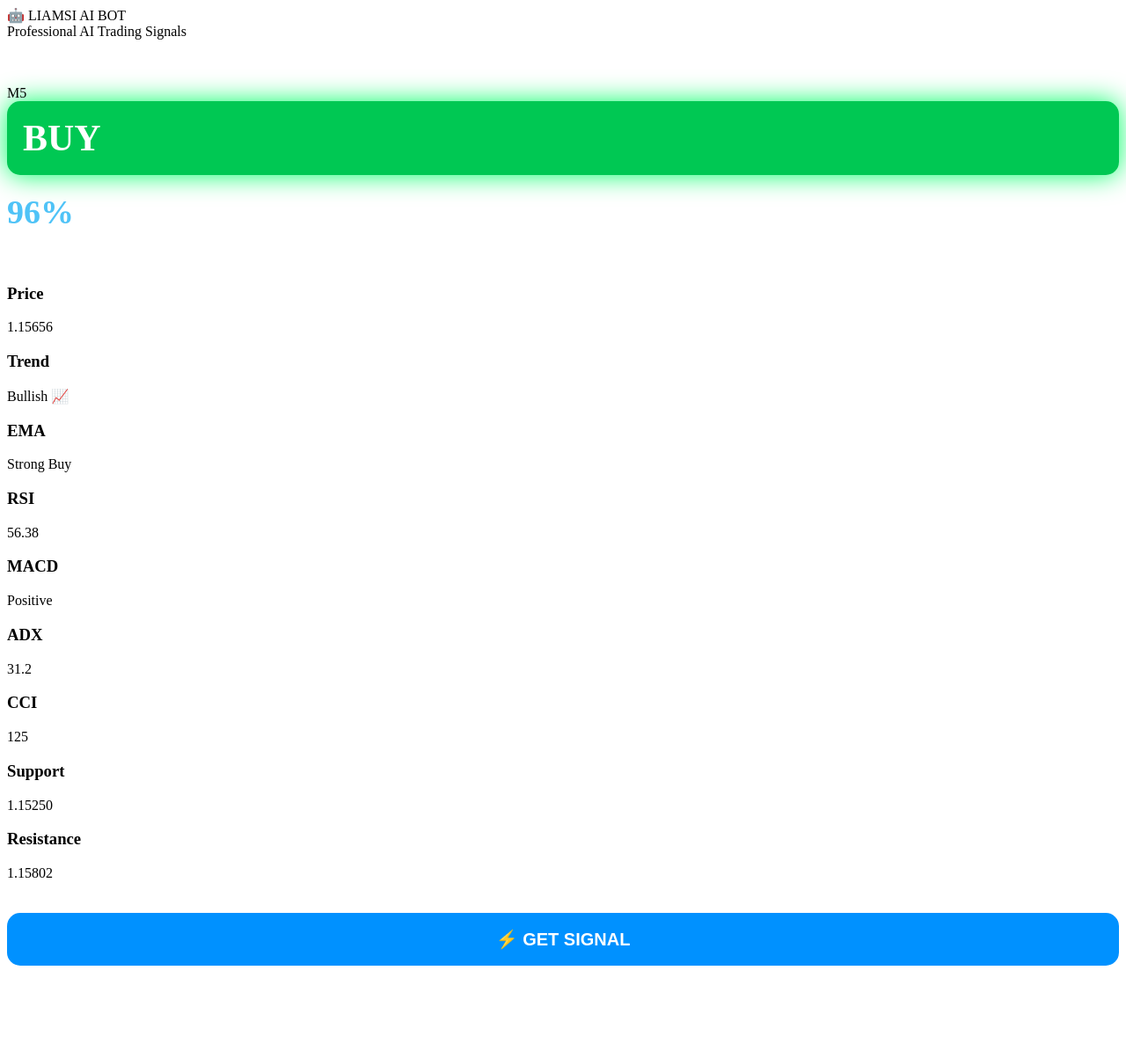
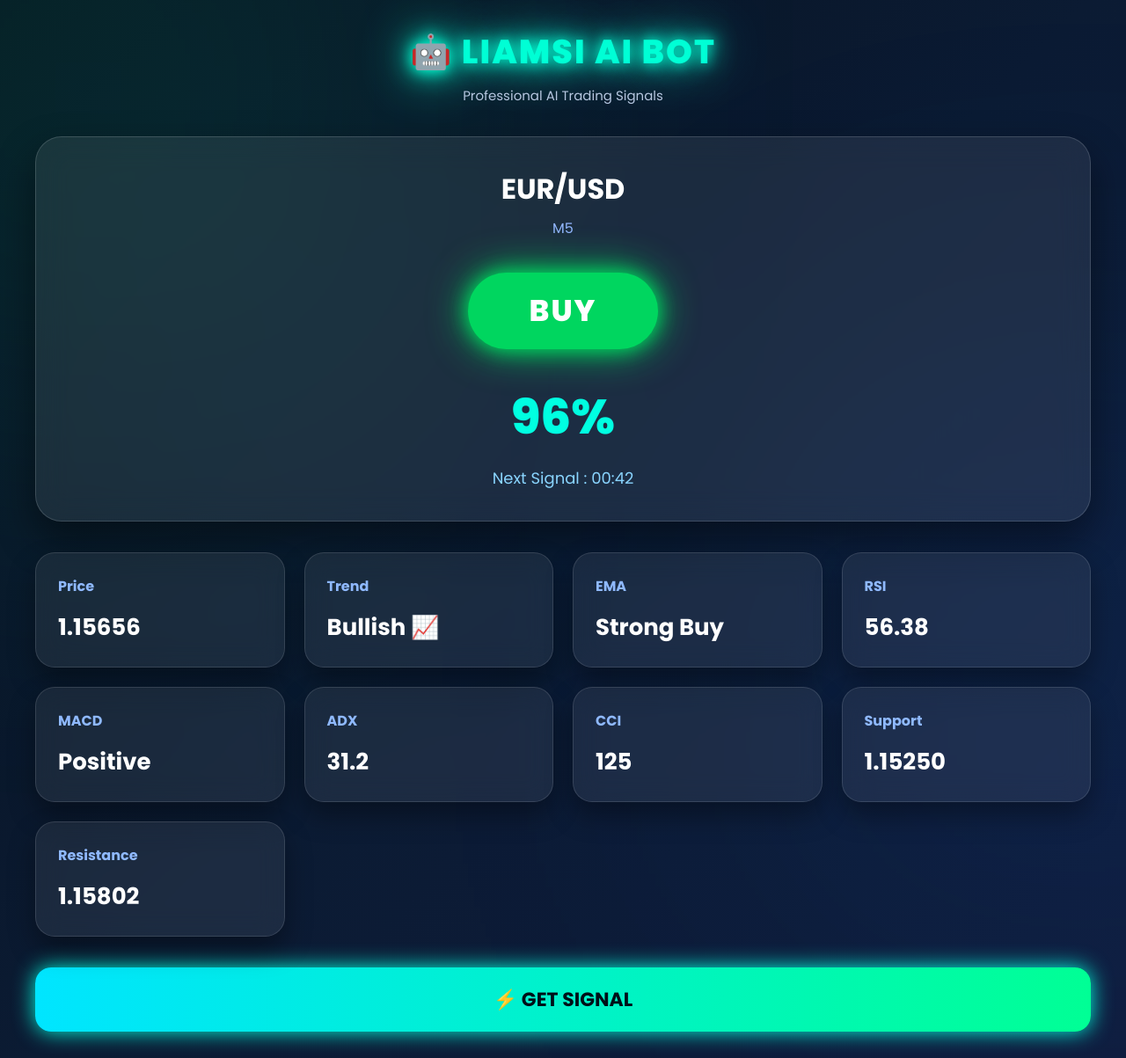
Before and after one commit to ismailelomrani22-ops/telegram-bot, a Flask app: page / in a window 1280 px wide. Shown: the whole page at 88% size. Before the commit the page ends 1098 px from the top, so only its background shows below. Run offline with Flask 3, Linux system fonts and the light colour scheme.

Commit message:
Update style.css

```diff
--- a/static/style.css
+++ b/static/style.css
@@ -1,103 +1,407 @@
-.signal-card{
-    background:#101828;
-    border:1px solid #23314d;
-    border-radius:20px;
-    padding:25px;
-    margin-top:20px;
-    text-align:center;
-    box-shadow:0 0 35px rgba(0,170,255,.25);
+/* ===========================
+   LIAMSI AI BOT
+   Premium Dark UI
+=========================== */
+
+@import url('https://fonts.googleapis.com/css2?family=Poppins:wght@300;400;600;700;800&display=swap');
+
+*{
+margin:0;
+padding:0;
+box-sizing:border-box;
+font-family:'Poppins',sans-serif;
 }
 
-.signal-title{
-    color:#8fa6c9;
-    font-size:15px;
-    letter-spacing:2px;
-    margin-bottom:10px;
+body{
+
+background:
+linear-gradient(135deg,#07111d,#0b1b33,#101c3d);
+
+min-height:100vh;
+
+color:white;
+
+display:flex;
+justify-content:center;
+align-items:center;
+
+padding:30px;
+
+overflow-x:hidden;
+
+}
+
+body::before{
+
+content:"";
+
+position:fixed;
+
+width:700px;
+height:700px;
+
+background:#00ffb7;
+
+filter:blur(220px);
+
+opacity:.12;
+
+top:-250px;
+left:-250px;
+
+z-index:-1;
+
+}
+
+body::after{
+
+content:"";
+
+position:fixed;
+
+width:600px;
+height:600px;
+
+background:#0084ff;
+
+filter:blur(220px);
+
+opacity:.10;
+
+bottom:-250px;
+right:-250px;
+
+z-index:-1;
+
+}
+
+.container{
+
+width:100%;
+max-width:1200px;
+
+}
+
+header{
+
+text-align:center;
+
+margin-bottom:35px;
+
+}
+
+.logo{
+
+font-size:38px;
+
+font-weight:800;
+
+letter-spacing:2px;
+
+color:#00ffd5;
+
+text-shadow:
+
+0 0 15px #00ffd5,
+0 0 30px #00ffd5,
+0 0 60px #00ffd5;
+
+}
+
+.subtitle{
+
+margin-top:10px;
+
+color:#b6c7e0;
+
+font-size:15px;
+
+}
+
+/* ========================= */
+
+.top-card{
+
+background:rgba(255,255,255,.08);
+
+backdrop-filter:blur(18px);
+
+border:1px solid rgba(255,255,255,.15);
+
+border-radius:30px;
+
+padding:35px;
+
+text-align:center;
+
+box-shadow:
+
+0 20px 45px rgba(0,0,0,.45);
+
+margin-bottom:35px;
+
+transition:.35s;
+
+}
+
+.top-card:hover{
+
+transform:translateY(-5px);
+
 }
 
 .pair{
-    color:#ffffff;
-    font-size:28px;
-    font-weight:bold;
-    margin-bottom:20px;
+
+font-size:32px;
+
+font-weight:700;
+
+margin-bottom:8px;
+
+}
+
+.timeframe{
+
+color:#93b7ff;
+
+margin-bottom:18px;
+
 }
 
 .signal{
-    font-size:42px;
-    font-weight:bold;
-    border-radius:15px;
-    padding:18px;
-    transition:.3s;
+
+display:inline-block;
+
+padding:18px 70px;
+
+border-radius:50px;
+
+font-size:34px;
+
+font-weight:800;
+
+letter-spacing:2px;
+
+margin:20px 0;
+
 }
 
 .buy{
-    background:#00c853;
-    color:#fff;
-    box-shadow:0 0 30px #00ff66;
+
+background:#00d65f;
+
+box-shadow:
+
+0 0 20px #00d65f,
+0 0 45px #00d65f;
+
 }
 
 .sell{
-    background:#e53935;
-    color:#fff;
-    box-shadow:0 0 30px #ff3b3b;
+
+background:#ff3d4f;
+
+box-shadow:
+
+0 0 20px #ff3d4f,
+0 0 45px #ff3d4f;
+
 }
 
 .wait{
-    background:#ffb300;
-    color:#fff;
-    box-shadow:0 0 30px #ffd54f;
+
+background:#ffb100;
+
+box-shadow:
+
+0 0 20px #ffb100;
+
 }
 
 .confidence{
-    margin-top:20px;
-    font-size:38px;
-    font-weight:bold;
-    color:#4fc3f7;
+
+font-size:55px;
+
+font-weight:800;
+
+color:#00ffe1;
+
+margin-top:15px;
+
 }
 
 .countdown{
-    margin-top:18px;
-    font-size:20px;
-    color:#ffffff;
+
+margin-top:15px;
+
+font-size:18px;
+
+color:#8ad5ff;
+
 }
 
-#timer{
-    color:#00e5ff;
-    font-weight:bold;
+/* ========================= */
+
+.cards{
+
+display:grid;
+
+grid-template-columns:repeat(auto-fit,minmax(240px,1fr));
+
+gap:22px;
+
+margin-bottom:35px;
+
 }
 
-button{
-    width:100%;
-    padding:18px;
-    margin-top:20px;
-    border:none;
-    border-radius:15px;
-    background:#0091ff;
-    color:white;
-    font-size:20px;
-    font-weight:bold;
-    cursor:pointer;
-    transition:.3s;
+.card{
+
+background:rgba(255,255,255,.07);
+
+backdrop-filter:blur(15px);
+
+border-radius:22px;
+
+padding:25px;
+
+border:1px solid rgba(255,255,255,.12);
+
+transition:.35s;
+
+box-shadow:
+
+0 15px 30px rgba(0,0,0,.35);
+
 }
 
-button:hover{
-    transform:scale(1.03);
-    box-shadow:0 0 25px #00b0ff;
+.card:hover{
+
+transform:translateY(-8px);
+
+border-color:#00ffe1;
+
+box-shadow:
+
+0 0 25px rgba(0,255,225,.35);
+
 }
 
-.box{
-    background:#15233d;
-    border-radius:15px;
-    padding:18px;
-    text-align:center;
-    color:white;
-    box-shadow:0 0 15px rgba(0,170,255,.15);
+.card h3{
+
+font-size:16px;
+
+color:#8fb9ff;
+
+margin-bottom:15px;
+
 }
 
-.box span{
-    display:block;
-    margin-top:10px;
-    font-size:22px;
-    color:#00e5ff;
-    font-weight:bold;
+.card p{
+
+font-size:26px;
+
+font-weight:700;
+
+color:white;
+
 }
+
+/* ========================= */
+
+.btn{
+
+width:100%;
+
+padding:20px;
+
+font-size:22px;
+
+font-weight:700;
+
+border:none;
+
+border-radius:18px;
+
+cursor:pointer;
+
+background:linear-gradient(90deg,#00e5ff,#00ff95);
+
+color:#001018;
+
+transition:.3s;
+
+box-shadow:
+
+0 0 25px #00ffe1;
+
+}
+
+.btn:hover{
+
+transform:scale(1.02);
+
+box-shadow:
+
+0 0 45px #00ffe1;
+
+}
+
+/* ========================= */
+
+::-webkit-scrollbar{
+
+width:10px;
+
+}
+
+::-webkit-scrollbar-thumb{
+
+background:#00ffe1;
+
+border-radius:20px;
+
+}
+
+::-webkit-scrollbar-track{
+
+background:#08131d;
+
+}
+
+/* ========================= */
+
+@media(max-width:768px){
+
+.logo{
+
+font-size:28px;
+
+}
+
+.signal{
+
+font-size:26px;
+
+padding:16px 45px;
+
+}
+
+.confidence{
+
+font-size:42px;
+
+}
+
+.card p{
+
+font-size:22px;
+
+}
+
+.btn{
+
+font-size:18px;
+
+}
+
+}
```
